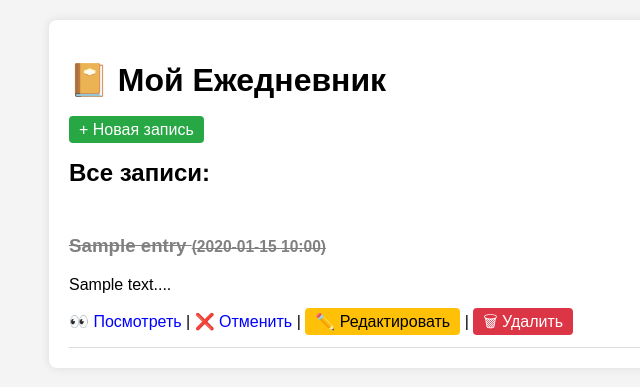
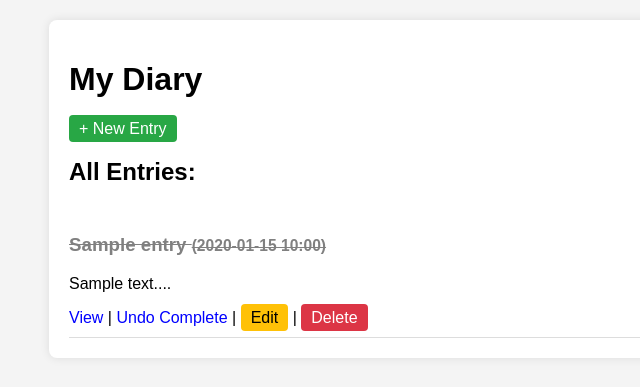
Before and after one commit to k0inwork/crud, a Flask app: page / in a window 1280 px wide. Shown: the top 387 px of the page, without its empty margins (171-811 px from the left). Run offline with Flask 3, Linux system fonts and the light colour scheme; tables that the repository leaves empty hold one stand-in row (values such as "Sample post").

Commit message:
refactor: Translate to English and cleanup
- Translated all Russian comments, UI text, and README to English
- Removed all emojis and emotional language
- Modified logic to accept empty `?json` query parameters
- Modified `.env.example` to use English placeholder values

Co-authored-by: k0inwork <5244356+k0inwork@users.noreply.github.com>

```diff
--- a/app/routes.py
+++ b/app/routes.py
@@ -1,176 +1,191 @@
 from flask import Blueprint, render_template, request, jsonify, redirect, url_for
 from .models import db, Entry
 
-# Создаем блюпринт (это как бы кусочек нашего приложения, чтобы все не писать в одном файле)
+# Define the blueprint to organize routes in a modular way.
+# Avoids keeping all application logic in a single file.
 main_bp = Blueprint('main', __name__)
 
-# Главная страница - тут мы будем видеть все наши записи (список)
-# Она отвечает на запросы GET (просто посмотреть) и POST (если форма что-то отправила)
+# Route to display all entries in the diary.
+# Supports GET to view the list.
 @main_bp.route('/', methods=['GET'])
 def index():
     try:
-        # Достаем все записи из базы (начинаем с новых, поэтому order_by)
+        # Retrieve all entries from the database, ordered by the most recent first.
         entries = Entry.query.order_by(Entry.created_at.desc()).all()
 
-        # Если в URL есть параметр ?json=1 или ?json=true, то возвращаем JSON
-        if request.args.get('json'):
-            # Проходимся по всем записям и делаем из них словари с помощью to_dict()
+        # Check if the client requested JSON format via query parameter (?json).
+        if 'json' in request.args:
+            # Convert the list of objects into a list of dictionaries for JSON serialization.
             entries_list = [entry.to_dict() for entry in entries]
             return jsonify({'entries': entries_list, 'status': 'success'})
 
-        # Если параметра нет, то просто рисуем HTML страничку (шаблон index.html)
-        # Передаем туда наши записи, чтобы шаблон смог их показать
+        # Otherwise, render the HTML template with the entries.
+        # Pass the entries variable to the template context.
         return render_template('index.html', entries=entries)
 
     except Exception as e:
-        # Если что-то пошло не так (например, база упала), мы ловим ошибку тут
-        # Возвращаем простой JSON с ошибкой
-        return jsonify({'error': str(e), 'message': 'Упс, что-то пошло не так на главной странице :('}), 500
+        # Catch unexpected errors (e.g., database connection issues).
+        # Return a simple 500 error response.
+        return jsonify({'error': str(e), 'message': 'An error occurred while fetching entries.'}), 500
 
-# Создание новой записи (CREATE)
+# Route to handle creating a new diary entry.
+# Supports both GET (to display form) and POST (to submit data).
 @main_bp.route('/create', methods=['GET', 'POST'])
 def create_entry():
     try:
-        # Если запрос POST, значит пользователь нажал "Сохранить" в форме или прислал JSON
+        # If the request method is POST, attempt to process submitted data.
         if request.method == 'POST':
-            # Если прислали JSON (через Postman или другой скрипт)
+            # Handle JSON payload (e.g., from an API client or Postman).
             if request.is_json:
                 data = request.get_json()
-                # Берем данные из JSON. Если чего-то нет, подставляем пустую строку
+                # Extract title and content, default to empty string if missing.
                 title = data.get('title', '')
                 content = data.get('content', '')
             else:
-                # А если это обычная HTML форма
+                # Handle form URL-encoded payload (from an HTML form submission).
                 title = request.form.get('title', '')
                 content = request.form.get('content', '')
 
-            # Проверяем, чтобы заголовок не был пустым
+            # Basic validation: ensure the title is not empty.
             if not title:
-                return jsonify({'error': 'Название не может быть пустым!'}), 400
+                return jsonify({'error': 'Title cannot be empty.'}), 400
 
-            # Создаем новый объект записи с этими данными
+            # Instantiate the new entry object.
             new_entry = Entry(title=title, content=content)
 
-            # Добавляем его в базу данных
+            # Add the new object to the SQLAlchemy session.
             db.session.add(new_entry)
 
-            # И обязательно делаем коммит, иначе ничего не сохранится!
+            # Commit the transaction to save the new entry to the database.
             db.session.commit()
 
-            # Если просили JSON в параметрах или отправляли JSON
-            if request.args.get('json') or request.is_json:
-                return jsonify({'message': 'Ура, запись создана!', 'entry': new_entry.to_dict()}), 201
+            # Return JSON if requested by the client.
+            if 'json' in request.args or request.is_json:
+                return jsonify({'message': 'Entry created successfully.', 'entry': new_entry.to_dict()}), 201
 
-            # Если обычный браузер, то редиректим (отправляем) обратно на главную страницу
+            # Otherwise, redirect the user back to the main index page.
             return redirect(url_for('main.index'))
 
-        # Если метод GET, то просто показываем формочку для создания (шаблон create.html)
+        # If the method is GET, render the HTML form template for creating an entry.
         return render_template('create.html')
 
     except Exception as e:
-        # Обрабатываем непредвиденные ошибки
-        return jsonify({'error': str(e), 'message': 'Не удалось создать запись.'}), 500
+        # Generic exception block for unhandled errors.
+        return jsonify({'error': str(e), 'message': 'Failed to create entry.'}), 500
 
 
-# Чтение одной конкретной записи (READ)
+# Route to fetch and display a single specific entry by its primary key ID.
+# Uses <int:id> to ensure the ID parameter is cast as an integer.
 @main_bp.route('/entry/<int:id>', methods=['GET'])
 def get_entry(id):
     try:
-        # Ищем запись по ID. Если не найдет - вернет 404 (Not Found)
-        # Это магия SQLAlchemy (get_or_404)
+        # Attempt to retrieve the entry; will automatically return a 404 response if not found.
+        # This is a convenient SQLAlchemy feature for view functions.
         entry = Entry.query.get_or_404(id)
 
-        # Если просят JSON
-        if request.args.get('json'):
+        # If JSON is requested via query string, serialize the object.
+        if 'json' in request.args:
             return jsonify({'entry': entry.to_dict(), 'status': 'success'})
 
-        # А иначе отдаем шаблон и саму запись туда
+        # Default behavior: render the view HTML template with the single entry.
         return render_template('view.html', entry=entry)
 
     except Exception as e:
-        return jsonify({'error': str(e), 'message': 'Запись не найдена или ошибка БД.'}), 404
+        # Fallback error handling.
+        return jsonify({'error': str(e), 'message': 'Entry not found or database error.'}), 404
 
 
-# Редактирование записи (UPDATE)
+# Route to update an existing diary entry.
+# Supports GET (to populate form) and POST (to submit changes).
 @main_bp.route('/edit/<int:id>', methods=['GET', 'POST'])
 def edit_entry(id):
     try:
-        # Опять ищем нашу запись в БД
+        # Fetch the existing entry from the database.
         entry = Entry.query.get_or_404(id)
 
-        # Если мы сохраняем изменения (POST)
+        # Handle form submission or JSON payload for the update action.
         if request.method == 'POST':
             if request.is_json:
                 data = request.get_json()
-                entry.title = data.get('title', entry.title) # Если title нет в JSON, оставляем старый (entry.title)
+                # Update attributes; retain old values if the new keys are missing.
+                entry.title = data.get('title', entry.title)
                 entry.content = data.get('content', entry.content)
-                # Если передали is_completed в JSON, то обновляем
+                # Parse boolean state from JSON payload if present.
                 if 'is_completed' in data:
                     entry.is_completed = bool(data.get('is_completed'))
             else:
-                # Из HTML формы получаем данные (у формы тоже могут быть свои причуды)
+                # Handle form data updates.
                 entry.title = request.form.get('title', entry.title)
                 entry.content = request.form.get('content', entry.content)
-                # Чекбокс в HTML форме: если он нажат, форма шлет 'on', иначе ничего не шлет (None)
+                # Form checkboxes only send 'on' when checked. Convert it to a boolean.
                 entry.is_completed = request.form.get('is_completed') == 'on'
 
-            # Сохраняем (коммитим) в базу
+            # Commit the session to persist the changes in the database.
             db.session.commit()
 
-            if request.args.get('json') or request.is_json:
-                return jsonify({'message': 'Запись успешно обновлена!', 'entry': entry.to_dict()})
+            # Send JSON response if appropriate.
+            if 'json' in request.args or request.is_json:
+                return jsonify({'message': 'Entry updated successfully.', 'entry': entry.to_dict()})
 
-            # Возвращаемся на главную
+            # Redirect to the home page upon successful edit.
             return redirect(url_for('main.index'))
 
-        # Если GET запрос, то показываем формочку с уже заполненными старыми данными
+        # Render the edit template, pre-filled with the current entry data.
         return render_template('edit.html', entry=entry)
 
     except Exception as e:
-        return jsonify({'error': str(e), 'message': 'Ошибка при редактировании.'}), 500
+        # Generic error catching during the update process.
+        return jsonify({'error': str(e), 'message': 'Failed to edit entry.'}), 500
 
 
-# Удаление записи (DELETE)
-# Я использую GET или POST для формы, потому что HTML формы не умеют делать DELETE напрямую, только через JS.
-# Но если это API, мы поддерживаем DELETE.
+# Route to handle deleting an entry.
+# Although HTML forms don't support DELETE natively, allowing GET/POST makes HTML implementation easier.
+# DELETE method is supported for API consumers.
 @main_bp.route('/delete/<int:id>', methods=['GET', 'POST', 'DELETE'])
 def delete_entry(id):
     try:
-        # Находим запись, которую будем удалять
+        # Look up the record by ID.
         entry = Entry.query.get_or_404(id)
 
-        # Удаляем объект из сессии базы данных
+        # Mark the object for deletion within the active database session.
         db.session.delete(entry)
 
-        # Коммитим (сохраняем изменения, то есть окончательно удаляем)
+        # Finalize the deletion by committing the transaction.
         db.session.commit()
 
-        if request.args.get('json') or request.method == 'DELETE':
-            return jsonify({'message': 'Запись удалена навсегда!', 'deleted_id': id})
+        # Determine the appropriate response format (JSON vs Redirect).
+        if 'json' in request.args or request.method == 'DELETE':
+            return jsonify({'message': 'Entry deleted permanently.', 'deleted_id': id})
 
-        # Возвращаем юзера на главную страницу после удаления
+        # Send the user back to the index view after deleting via UI.
         return redirect(url_for('main.index'))
 
     except Exception as e:
-        return jsonify({'error': str(e), 'message': 'Не вышло удалить :('}), 500
+        # Exception block for failed deletion attempts.
+        return jsonify({'error': str(e), 'message': 'Failed to delete entry.'}), 500
 
 
-# Дополнительный маршрут, чтобы быстро менять статус (выполнено / не выполнено)
-# Джуны часто делают такие маленькие функции для удобства.
+# A helper route commonly implemented to quickly toggle the completion status of a task/entry.
+# Switches the boolean flag on the fly without needing to go through the edit form.
 @main_bp.route('/toggle/<int:id>', methods=['GET', 'POST'])
 def toggle_completed(id):
     try:
+        # Get the record.
         entry = Entry.query.get_or_404(id)
 
-        # Меняем значение на противоположное (если было True, станет False, и наоборот)
+        # Invert the current boolean value for the completion status.
         entry.is_completed = not entry.is_completed
 
+        # Commit the toggle change to the database.
         db.session.commit()
 
-        if request.args.get('json'):
-            return jsonify({'message': 'Статус изменен', 'entry': entry.to_dict()})
+        # Respond according to the request format.
+        if 'json' in request.args:
+            return jsonify({'message': 'Status toggled successfully.', 'entry': entry.to_dict()})
 
+        # Redirect back to the homepage.
         return redirect(url_for('main.index'))
 
     except Exception as e:
-        return jsonify({'error': str(e), 'message': 'Ошибка при изменении статуса.'}), 500
+        # Fallback error catching.
+        return jsonify({'error': str(e), 'message': 'Failed to toggle status.'}), 500
--- a/app/templates/index.html
+++ b/app/templates/index.html
@@ -1,8 +1,8 @@
 <!DOCTYPE html>
-<html lang="ru">
+<html lang="en">
 <head>
     <meta charset="UTF-8">
-    <title>Мой Ежедневник (Junior Edition)</title>
+    <title>My Diary</title>
     <style>
         body { font-family: Arial, sans-serif; background: #f4f4f4; margin: 20px; }
         .container { max-width: 800px; margin: auto; background: white; padding: 20px; border-radius: 8px; box-shadow: 0 0 10px rgba(0,0,0,0.1); }
@@ -16,31 +16,32 @@
 </head>
 <body>
     <div class="container">
-        <h1>📔 Мой Ежедневник</h1>
-        <a href="{{ url_for('main.create_entry') }}" class="btn">+ Новая запись</a>
+        <h1>My Diary</h1>
+        <a href="{{ url_for('main.create_entry') }}" class="btn">+ New Entry</a>
 
-        <h2>Все записи:</h2>
-        <!-- Проходимся циклом по всем записям из базы -->
+        <h2>All Entries:</h2>
+        <!-- Loop through all entries retrieved from the database -->
         {% for entry in entries %}
             <div class="entry">
-                <!-- Если запись выполнена, применяем класс completed, чтобы перечеркнуть текст -->
+                <!-- Apply the 'completed' CSS class to strike through the text if the entry is done -->
                 <h3 class="{% if entry.is_completed %}completed{% endif %}">
                     {{ entry.title }}
                     <small>({{ entry.created_at.strftime('%Y-%m-%d %H:%M') }})</small>
                 </h3>
-                <!-- Ограничиваем длину контента чтобы не было слишком длинно -->
+                <!-- Truncate the content to a maximum of 100 characters to prevent overflowing the layout -->
                 <p>{{ entry.content[:100] }}...</p>
 
-                <!-- Кнопки действий -->
-                <a href="{{ url_for('main.get_entry', id=entry.id) }}">👀 Посмотреть</a> |
+                <!-- Action buttons for managing individual entries -->
+                <a href="{{ url_for('main.get_entry', id=entry.id) }}">View</a> |
                 <a href="{{ url_for('main.toggle_completed', id=entry.id) }}">
-                    {% if entry.is_completed %}❌ Отменить{% else %}✅ Выполнено{% endif %}
+                    {% if entry.is_completed %}Undo Complete{% else %}Mark Complete{% endif %}
                 </a> |
-                <a href="{{ url_for('main.edit_entry', id=entry.id) }}" class="btn btn-edit">✏️ Редактировать</a> |
-                <a href="{{ url_for('main.delete_entry', id=entry.id) }}" class="btn btn-danger" onclick="return confirm('Точно удалить?');">🗑 Удалить</a>
+                <a href="{{ url_for('main.edit_entry', id=entry.id) }}" class="btn btn-edit">Edit</a> |
+                <a href="{{ url_for('main.delete_entry', id=entry.id) }}" class="btn btn-danger" onclick="return confirm('Are you sure you want to delete this entry?');">Delete</a>
             </div>
         {% else %}
-            <p>Записей пока нет. Создай первую!</p>
+            <!-- Fallback text displayed when there are no entries in the database -->
+            <p>No entries found. Create your first one!</p>
         {% endfor %}
     </div>
 </body>
```
Also changed, not shown: app/__init__.py (+10 -12 lines), app/models.py (+12 -12 lines), app/templates/create.html (+11 -11 lines), app/templates/edit.html (+11 -11 lines), app/templates/view.html (+10 -10 lines), config.py (+5 -5 lines), run.py (+8 -7 lines), README.md, 1 other file.
